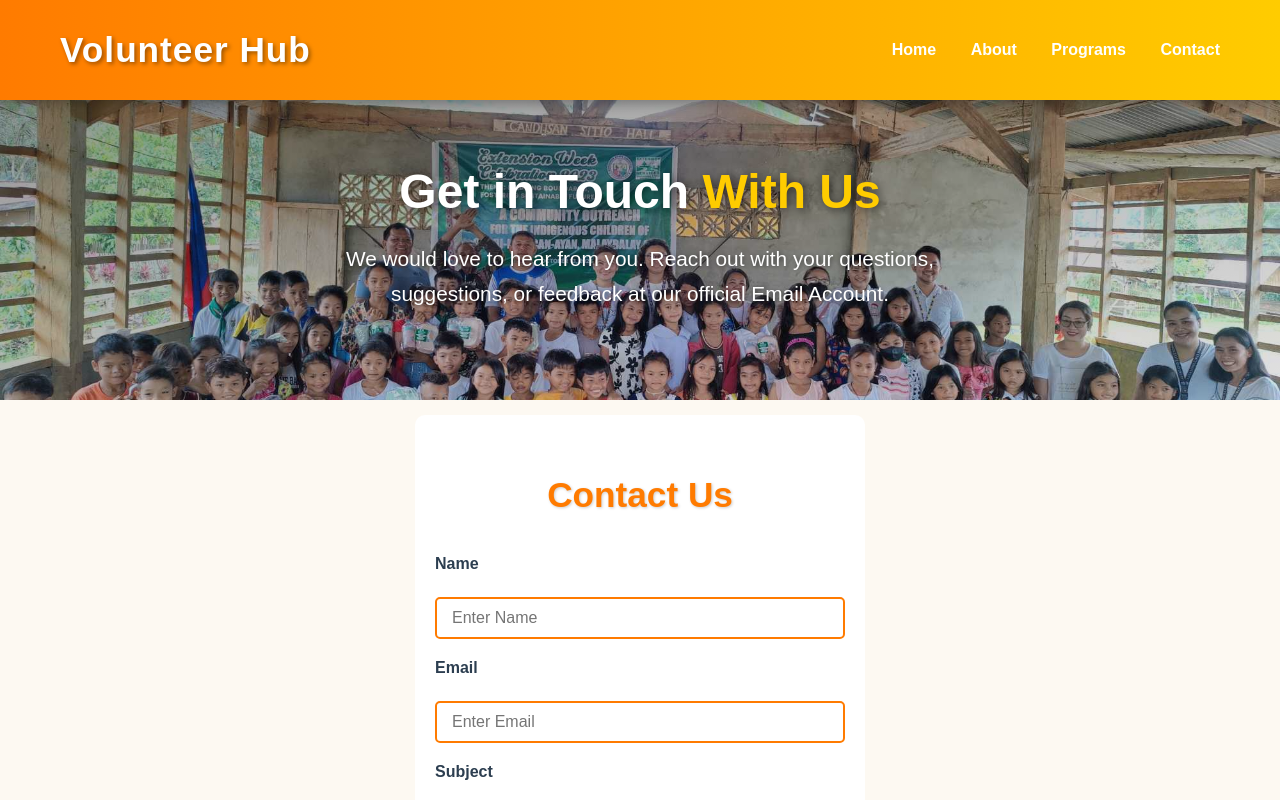
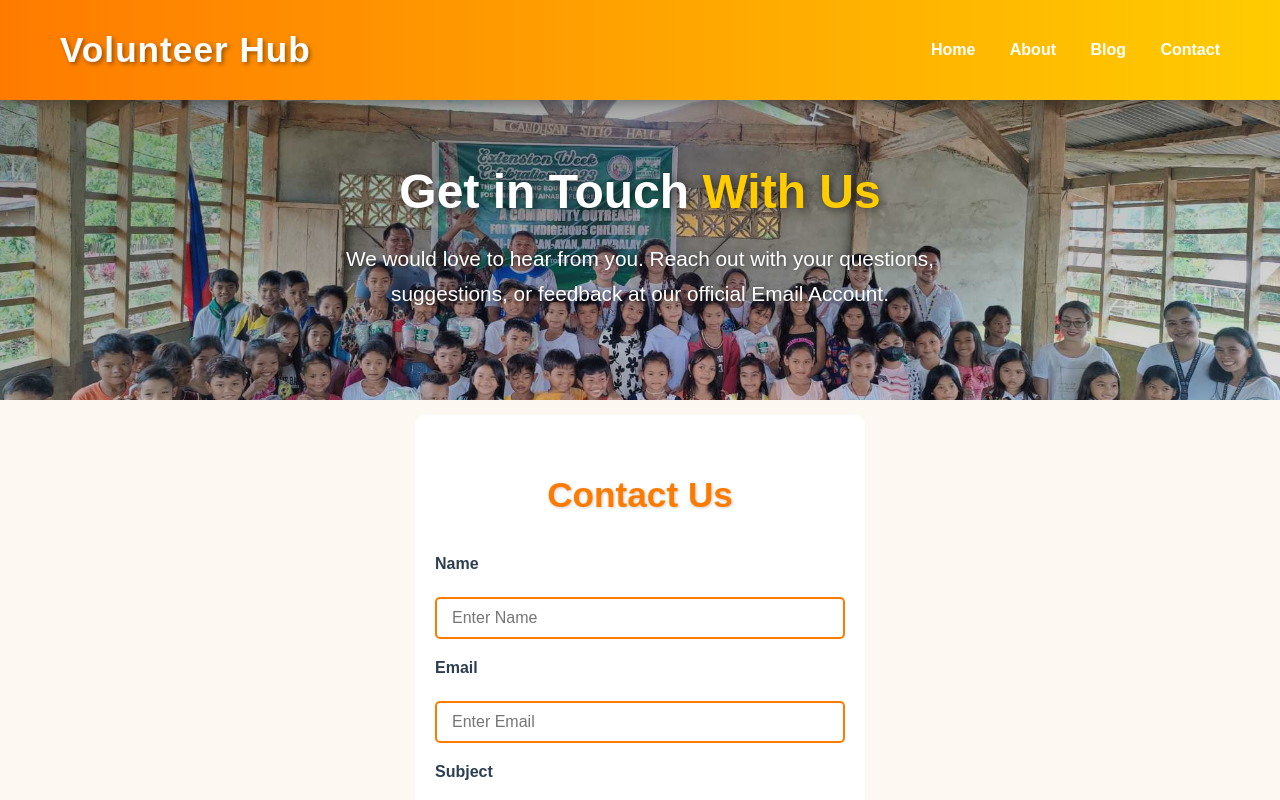
Before and after one commit to CasioCheese/Project-Site, a plain HTML site: page contact.html in a window 1280 px wide. Shown: the top 800 px of the page. Drawn offline with Linux system fonts and the light colour scheme.

Commit message:
Update contact.html

```diff
--- a/contact.html
+++ b/contact.html
@@ -14,7 +14,7 @@
   <nav>
     <a href="index.html">Home</a>
     <a href="about.html">About</a>
-    <a href="programs.html">Programs</a>
+    <a href="blog.html">Blog</a>
     <a href="contact.html" class="active">Contact</a>
   </nav>
 </header>
```
